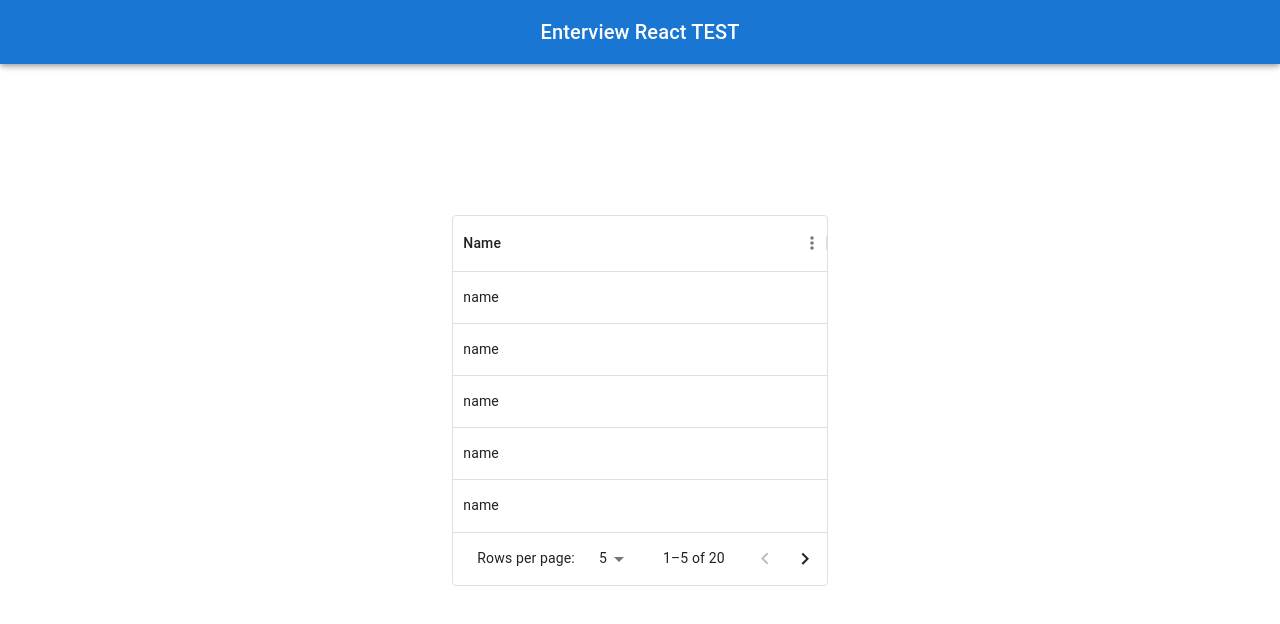
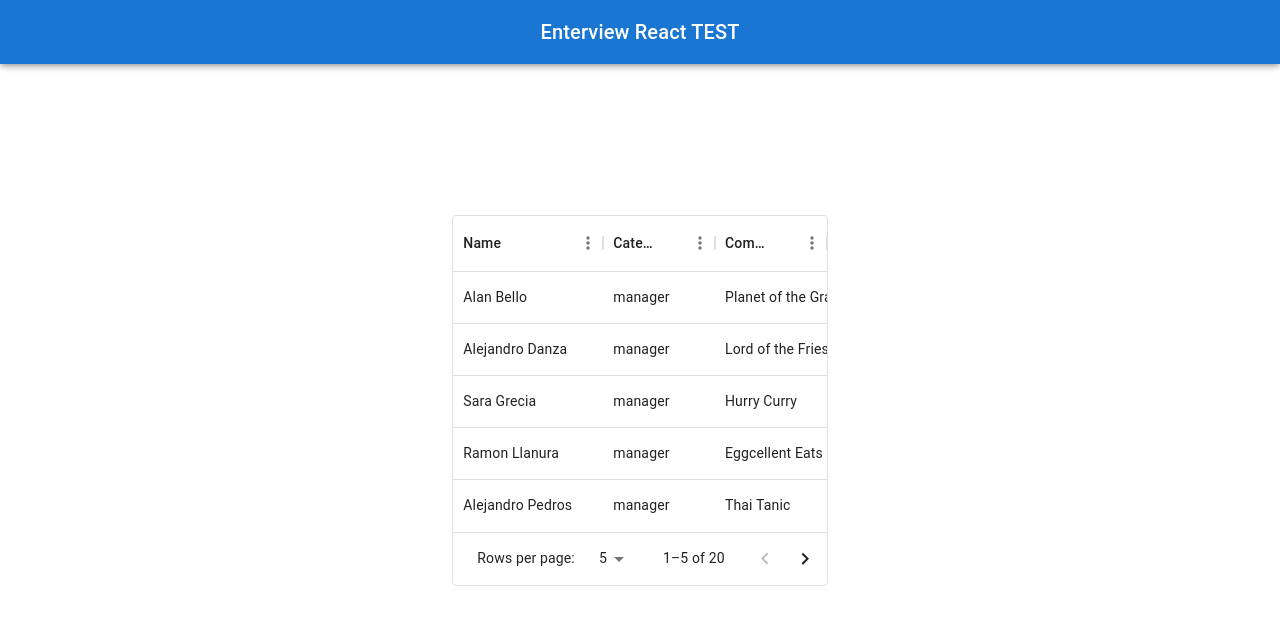
Before and after one commit to gabrielagi/exam-senior-js, a React (Vite) app: page / in a window 1280 px wide. Shown: the top 624 px of the page. Built offline with nearby package versions, Linux system fonts and the light colour scheme.

Commit message:
Grid-Layout-Inf

```diff
--- a/src/pages/Home/Home.tsx
+++ b/src/pages/Home/Home.tsx
@@ -3,14 +3,26 @@ import { DataGrid, GridRenderCellParams } from "@mui/x-data-grid";
 import { People } from "@/data/people";
 
 export type HomeProps = {};
-const pagesize = 5;
+//const pagesize = 5;
 const columns = [
   {
     field: "name",
     headerName: "Name",
     flex: 1,
     minWidth: 150,
-    renderCell: (params: GridRenderCellParams) => <>{params.field}</>,
+    renderCell: (params: GridRenderCellParams) => <>{params.value}</>,
+  },
+  {
+    field: "category",
+    headerName: "Categories",
+    flex: 1,
+    renderCell: (params: GridRenderCellParams) => <>{params.value}</>,
+  },
+  {
+    field: "company",
+    headerName: "Company",
+    flex: 1,
+    renderCell: (params: GridRenderCellParams) => <>{params.value}</>,
   },
 ];
 
@@ -27,6 +39,7 @@ const Home: React.FC<HomeProps> = () => {
           pagination: { paginationModel: { pageSize: 5 } },
         }}
         pageSizeOptions={[5, 10, 25]}
+        getRowId={(row: any) => row.id}
       />
     </div>
   );
```
Also changed, not shown: src/styled-components/layout.styled.component.ts (added).
